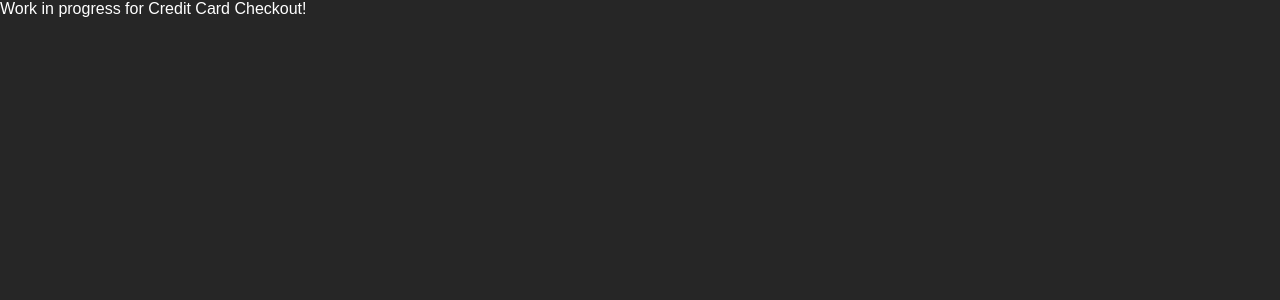
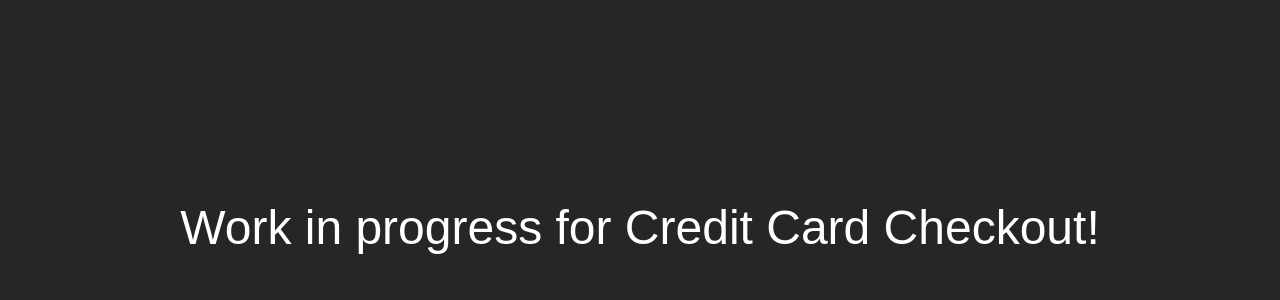
Before and after one commit to anneshackelford/daily-ui-challenges, a Next.js app: page /creditcardcheckout in a window 1280 px wide. Shown: the top 300 px of the page. Built offline with nearby package versions, Linux system fonts and the light colour scheme; a web font is replaced by a local one.

Commit message:
Fix lost css

```diff
--- a/pages/creditcardcheckout.tsx
+++ b/pages/creditcardcheckout.tsx
@@ -1,16 +1,19 @@
 import styled from 'styled-components';
 
 const Layout = styled.div`
-  display: flex;
-  flex-direction: column;
-  justify-content: center;
-  align-items: center;
-  height: 100vh;
+  /* display: flex; */
+  /* flex-direction: column; */
+  /* justify-content: center; */
+  /* align-items: center; */
+  /* height: 100vh; */
+  height: 600px;
   font-size: 48px;
+  margin: 200px auto;
+  text-align: center;
 `;
 
-function CreditCardCheckout() {
-  return (<div>Work in progress for Credit Card Checkout!</div>);
-}
+const CreditCardCheckout = () => {
+  return <Layout>Work in progress for Credit Card Checkout!</Layout>;
+};
 
 export default CreditCardCheckout;
```
Also changed, not shown: pages/signup.tsx (+11 -8 lines).
